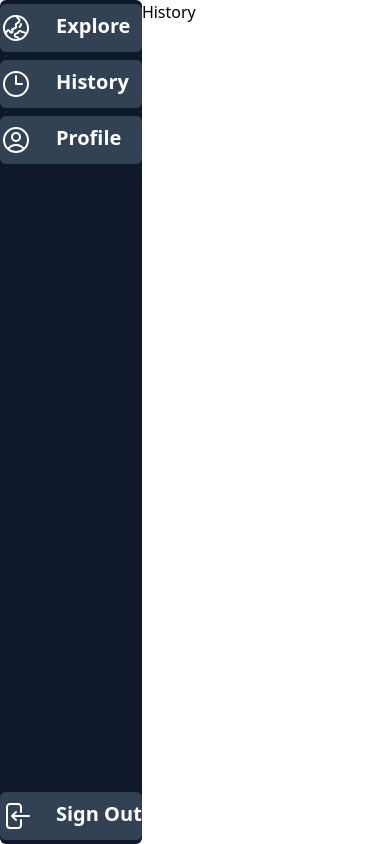
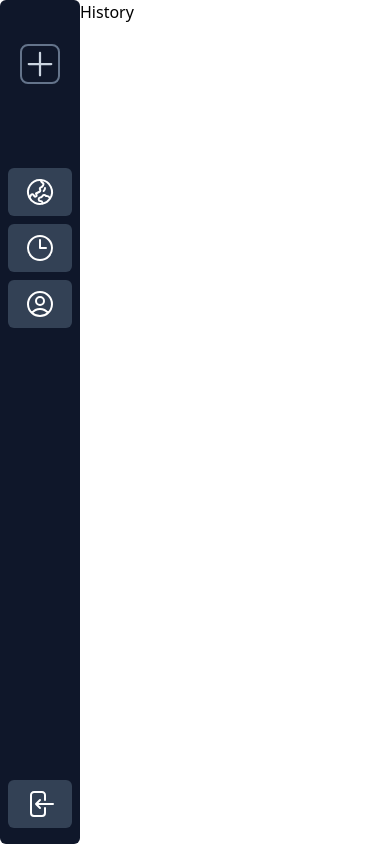
Before and after one commit to MrHawker/bonvoyage, a Next.js app in the folder bonvoyage_app/: page /plan/history in a window 390 px wide. Built offline with nearby package versions, Linux system fonts and the light colour scheme.

Commit message:
Completed sidebar navigation

```diff
--- a/bonvoyage_app/src/app/ui/SideBar.tsx
+++ b/bonvoyage_app/src/app/ui/SideBar.tsx
@@ -11,79 +11,97 @@ import {
 const links = [
     {
         name:'Explore',
-        href:'explore',
+        href:'/plan/explore',
         icon:GlobeAsiaAustraliaIcon
     },
     {
         name:'History',
-        href:'history',
+        href:'/plan/history',
         icon:ClockIcon
     },
     {
         name:'Profile',
-        href:'profile',
+        href:'/plan/profile',
         icon:UserCircleIcon
     }
 ]
 import Link from 'next/link';
 import '../globals.css'
-import { useState } from 'react';
+import { useState,useEffect } from 'react';
+import { usePathname } from 'next/navigation';
 const SideBar = () =>{
-    const [retracted,setRetracted] = useState(true)
-    return retracted ? <div className="flex flex-col rounded-md h-screen md:w-72 bg-slate-900 md:px-4 md:py-6">
-        <div className='hidden md:flex text-white mt-4'>
-            <GlobeAsiaAustraliaIcon className='w-12 fill-green-500 '/>
+        const pathname = usePathname()
+        console.log(pathname)
+        const [expanded,setExpanded] = useState(true)
+        useEffect(() => {
+            const setSideBar = () => {
+                if (window.innerWidth <= 640) {
+                    setExpanded(false);
+                }else{
+                    setExpanded(true)
+                }
+            };
+            setSideBar();
+            window.addEventListener('resize', setSideBar);
+            return () => {
+                window.removeEventListener('resize', setSideBar);
+            }
+        }, []);
+        return <div className={`flex flex-col rounded-md h-screen w-20 px-2 py-3 bg-slate-900  ${expanded && 'w-72 px-4 py-6' } transition-all duration-300`}>
+            <div className={`flex text-white mt-4 justify-center items-center transition-all duration-300`}>
+                {
+                    expanded && <GlobeAsiaAustraliaIcon className='w-12 fill-green-500 '/>
+                }
+                {expanded &&
                     <div className='flex flex-col pr-16'>
                     <p className='text-xl font-semibold'>Bonvoyage!</p>
                     <p className=' text-base '>Username</p>
                     </div>
-            <div className='flex flex-col justify-center items-center' onClick={()=>setRetracted(!retracted)}>
+                }
+                <div className={`flex flex-col justify-center items-center ${!expanded && 'mt-4'}`} onClick={()=>setExpanded(!expanded)}>
+                    {
+                        !expanded ? <PlusIcon className='w-10 text-slate-300 border-slate-500 border-2 rounded-lg'/>
+                        :
                         <MinusIcon className='w-10 h-10 text-slate-300 border-slate-500 border-2 rounded-lg'/>
+                    }
                 </div>
-        </div>
-        <div className='hidden h-20 md:block'></div>
-        {
-            links.map(link=>{
-                return <Link key={link.name}
-                            href={link.href}
-                            className=' rounded-md bg-slate-700 w-full text-white text-xl font-semibold flex py-2 my-1 hover:bg-green-300'
-                        >
-                        <link.icon className='w-8'/>
-                        <p className='pl-6'>{link.name}</p>
-                </Link>
-            })
-        }
-        <Link key='SignOut'
-        href='http://localhost:4000'
-        className=' mt-auto rounded-md bg-slate-700 w-full text-white text-xl font-semibold flex py-2 my-1 hover:bg-green-300'
-            >
-            <ArrowLeftEndOnRectangleIcon className='w-8'/>
-            <p className='pl-6'>Sign Out</p>
-        </Link>
-    </div>:
-
-    <div className="flex flex-col rounded-md h-screen md:w-20 bg-slate-900 px-2 py-3">
-         <div className='flex flex-col justify-center items-center mt-4' onClick={()=>setRetracted(!retracted)}>
-                <PlusIcon className='w-10 h-10 text-slate-300 border-slate-500 border-2 rounded-lg'/>
             </div>
             <div className='h-20 md:block'></div>
             {
                 links.map(link=>{
                     return <Link key={link.name}
                                 href={link.href}
-                            className=' justify-center items-center rounded-md bg-slate-700 w-full text-white text-xl font-semibold flex py-2 my-1 hover:bg-green-300'
+                                className={`rounded-md bg-slate-700 w-full text-white text-xl
+                                font-semibold flex py-2 my-1 hover:bg-green-300
+                                ${pathname === link.href && "bg-green-300"}
+                                ${!expanded && "justify-center items-center"}`}
                             >
-                        <link.icon className='w-10'/>
+                            {
+                                expanded ?
+                                <div className='flex justify-center items-center'>
+                                    <link.icon className='w-8'/>
+                                    <p className='pl-6'>{link.name}</p>
+                                </div>
+
+                                : <link.icon className='w-8'/>
+                            }
                     </Link>
                 })
             }
             <Link key='SignOut'
             href='http://localhost:4000'
-        className=' justify-center items-center mt-auto rounded-md bg-slate-700 w-full text-white text-xl font-semibold flex py-2 my-1 hover:bg-green-300'
+            className={` mt-auto rounded-md bg-slate-700 w-full text-white text-xl font-semibold flex py-2 my-1 hover:bg-green-300 ${!expanded && "justify-center items-center"}`}
                 >
-            <ArrowLeftEndOnRectangleIcon className='w-10'/>
+                    {
+                        expanded ?
+                        <div className='flex justify-center items-center'>
+                            <ArrowLeftEndOnRectangleIcon className='w-8'/>
+                            <p className='pl-6'>Sign Out</p>
+                        </div>
+
+                        : <ArrowLeftEndOnRectangleIcon className='w-8'/>
+                    }
             </Link>
-        <div className='ml-auto w-10 hover:bg-white'></div>
         </div>
     }
     export default SideBar
```
Lines whose indentation alone changed are shown as unchanged.
